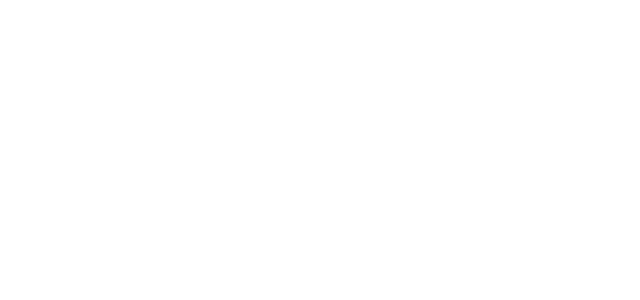
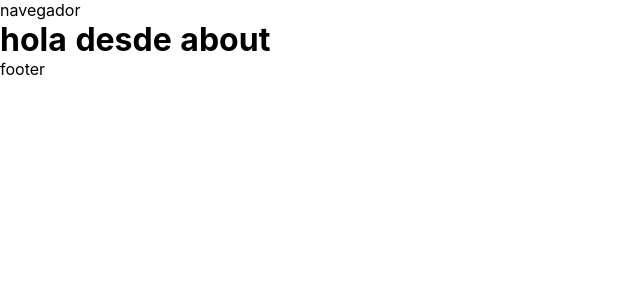
Before and after one commit to edglo98/game-app-users-roles, a Nuxt app: page /about in a window 1280 px wide. Before the commit this address had no page. Shown: the top 300 px of the page, without its empty margins (0-640 px from the left). Built offline with nearby package versions, Linux system fonts and the light colour scheme.

Commit message:
configuracion no estricta de eslint

```diff
--- a/layouts/default.vue
+++ b/layouts/default.vue
@@ -1,6 +1,8 @@
 <template>
   <div>
+    navegador
     <Nuxt />
+    footer
   </div>
 </template>
 
--- /dev/null
+++ b/pages/about.vue
@@ -0,0 +1,3 @@
+<template>
+    <h1>hola desde about</h1>
+</template>
--- a/pages/index.vue
+++ b/pages/index.vue
@@ -28,7 +28,18 @@
 </template>
 
 <script>
-export default {}
+export default {
+  head: {
+    titleTemplate: 'Games App | Home',
+    meta: [
+      {
+        hid: 'description',
+        name: 'description',
+        content: 'Meta description'
+      }
+    ]
+  }
+}
 </script>
 
 <style>
```
Also changed, not shown: package.json (+13 -13 lines), .eslintrc.js.
